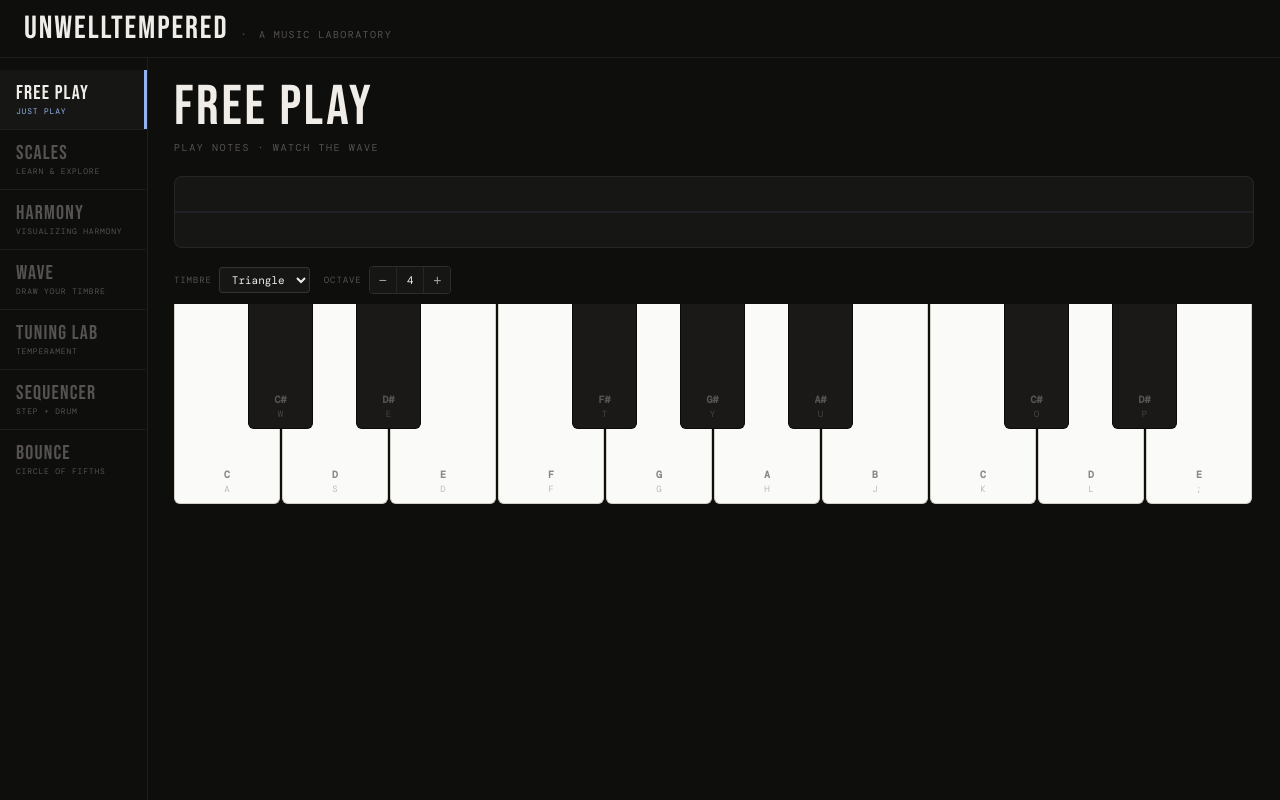
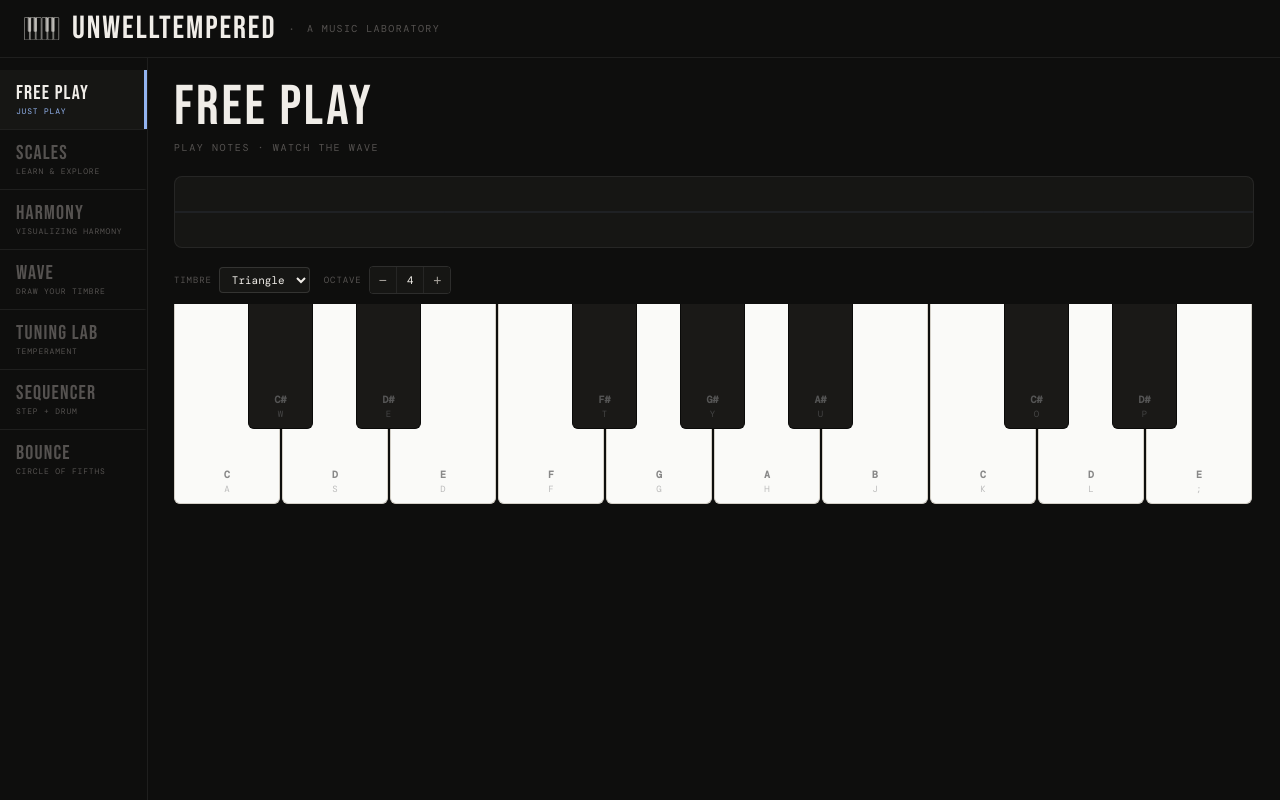
Before and after one commit to ivashi/unwelltempered, a React (Vite) app: page / in a window 1280 px wide. Built offline with nearby package versions, Linux system fonts and the light colour scheme; a web font is replaced by a local one.

Commit message:
add additional logo

```diff
--- a/src/App.css
+++ b/src/App.css
@@ -45,8 +45,15 @@ body {
 
 .app-wordmark {
   display: flex;
-  align-items: baseline;
+  align-items: center;
   gap: 12px;
+  flex-shrink: 0;
+}
+
+.app-logo-keys {
+  width: 36px;
+  height: auto;
+  color: var(--text-primary);
   flex-shrink: 0;
 }
 
--- a/src/App.jsx
+++ b/src/App.jsx
@@ -88,6 +88,14 @@ export default function App() {
       {/* ── Header ── */}
       <header className="app-header">
         <div className="app-wordmark">
+          <svg className="app-logo-keys" viewBox="0 0 43 28" fill="none" xmlns="http://www.w3.org/2000/svg" aria-hidden="true">
+            {[0,7,14,21,28,35].map(x => (
+              <rect key={x} x={x+0.5} y="0.5" width="6" height="27" rx="1" fill="none" stroke="currentColor" strokeOpacity="0.55" strokeWidth="1"/>
+            ))}
+            {[4.5, 11.5, 25.5, 32.5].map(x => (
+              <rect key={x} x={x} y="0.5" width="4" height="17" rx="1" fill="currentColor" fillOpacity="0.6"/>
+            ))}
+          </svg>
           <span className="app-wordmark-main">UNWELLTEMPERED</span>
           <span className="app-wordmark-sep">·</span>
           <span className="app-wordmark-sub">a music laboratory</span>
```
